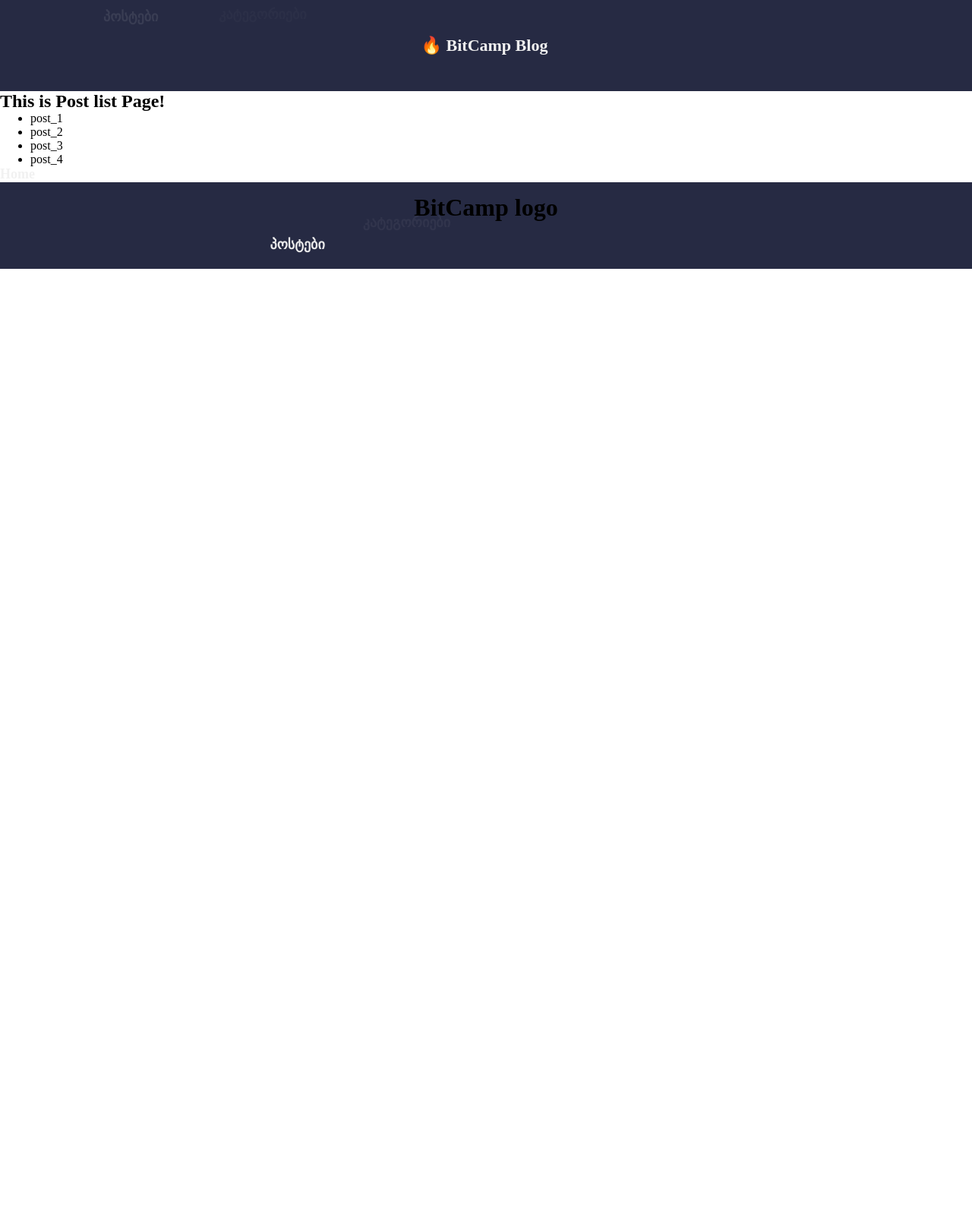
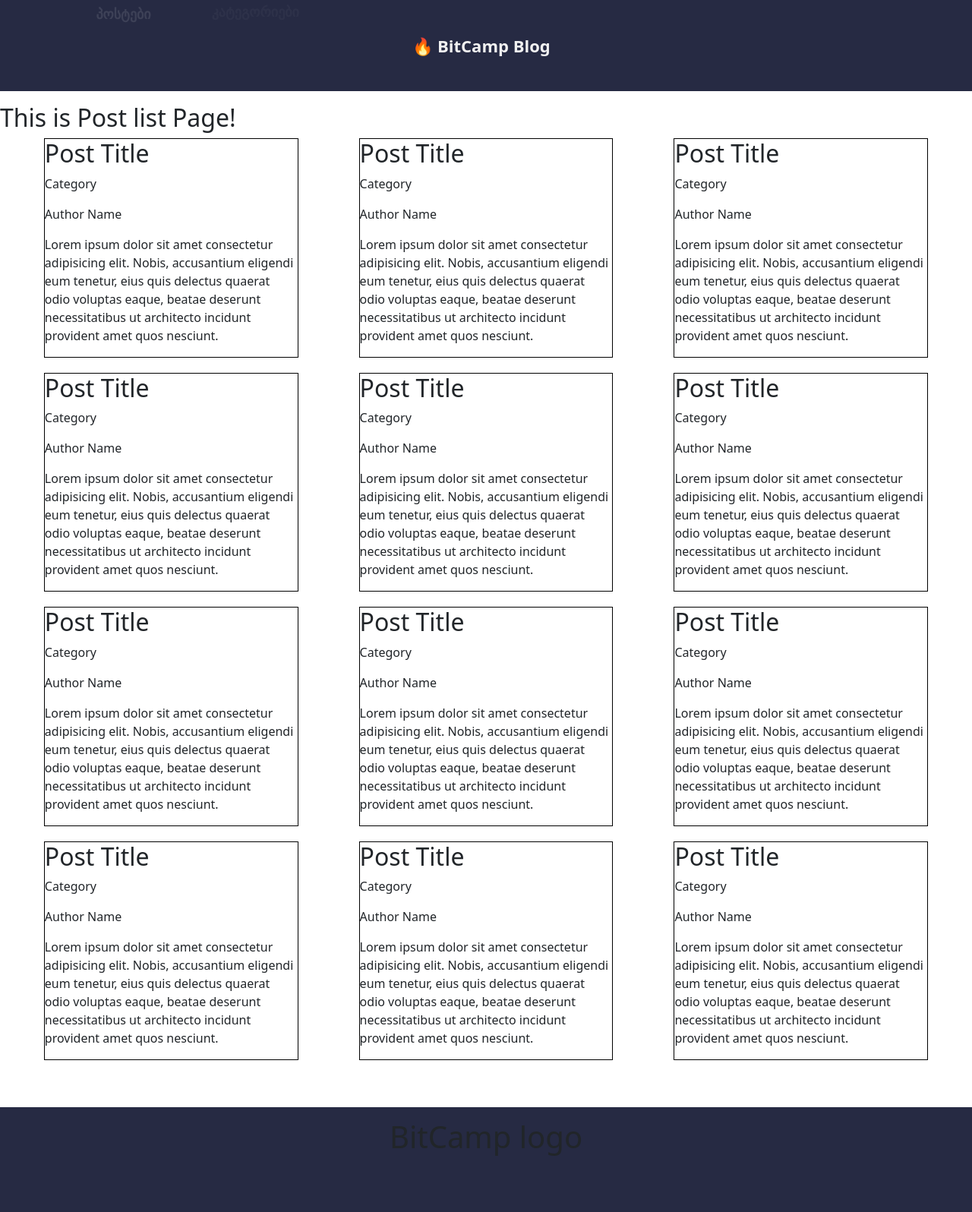
Before and after one commit to Pirmsho/bitcamp-blog-django, a Django app: page /posts/ in a window 1280 px wide. Shown: the whole page at 76% size. Before the commit the page ends 354 px from the top, so only its background shows below. Run offline with Django 4.2, Linux system fonts and the light colour scheme; some libraries are stand-ins or nearby versions.

Commit message:
+ 1/2 post_list styling

```diff
--- /dev/null
+++ b/bitcamp/bitcamp/static/css/post_list.css
@@ -0,0 +1,9 @@
+.posts-section {
+  display: grid;
+  grid-template-columns: repeat(3, 30%);
+  justify-content: center;
+  gap: 20px 80px;
+}
+.post {
+  border: 1px solid black;
+}
--- a/bitcamp/bitcamp/static/css/style.css
+++ b/bitcamp/bitcamp/static/css/style.css
@@ -2,10 +2,17 @@
   margin: 0;
   box-sizing: border-box;
 }
+html,
 body {
-  min-height: 100vh;
+  height: 100%;
+}
+.content {
+  min-height: 100%;
+  position: relative;
+  padding-bottom: 200px;
 }
 /* navbar styles to line 152 */
+
 header {
   display: flex;
   justify-content: center;
@@ -119,6 +126,39 @@ a {
   opacity: 1;
 }
 /*  */
+
+/* footer styles from here to */
+
+.footer {
+  position: absolute;
+  bottom: 0;
+  width: 100%;
+  background-color: #262a43;
+  padding: 15px;
+  display: flex;
+  flex-direction: column;
+  justify-content: space-around;
+  gap: 15px;
+  align-items: center;
+}
+
+.footer-navigation {
+  width: 80%;
+
+  display: flex;
+  justify-content: center;
+  gap: 30px;
+  align-items: center;
+}
+.footer-nav-item {
+  padding: 5px 10px;
+  transition: all 0.3s;
+}
+.footer-nav-item:hover {
+  border-left: #f1f1f1 1px solid;
+  border-right: #f1f1f1 1px solid;
+}
+/*  */
 @media (max-width: 1300px) {
   .main-nav {
     gap: 40px;
@@ -152,39 +192,8 @@ a {
     gap: 10px;
     height: auto;
   }
+  .footer-navigation {
+    flex-direction: column;
+    gap: 10px;
+  }
 }
-
-/* footer styles from here to */
-
-.footer {
-  margin-top: auto;
-  width: 100%;
-  background-color: #262a43;
-  padding: 15px;
-  display: flex;
-  flex-direction: column;
-  justify-content: space-around;
-  gap: 15px;
-  align-items: center;
-}
-.footer-image-div {
-  flex: 1 1 auto;
-}
-.footer-navigation {
-  width: 80%;
-  display: flex;
-  justify-content: center;
-  gap: 30px;
-  align-items: center;
-}
-.footer-nav-item {
-  padding: 5px 10px;
-  transition: all 0.3s;
-}
-.footer-nav-item:hover {
-  border-left: #f1f1f1 1px solid;
-  border-right: #f1f1f1 1px solid;
-}
-.home-h {
-  height: 1000px;
-}
--- a/bitcamp/blog/templates/blog/post_list.html
+++ b/bitcamp/blog/templates/blog/post_list.html
@@ -1,12 +1,34 @@
 {% extends 'base.html' %}
+{% load static %}
+
+{% block css_files %}
+<link rel="stylesheet" href="{% static '/css/post_list.css' %}">
+{% endblock css_files %}
 
 {% block content %}
 
 <h2>
     This is Post list Page!
 </h2>
+<section class="posts-section container" x-data="{posts: [1,2,3,4,5,6,7,8,9,10,11,12]}">
+        <template x-for="post in posts">
+            <article class="post" >
+                <div class="post-header">
+                    <h2>Post Title</h2>
+                    <p class="category">Category</p>
+                    <div class="post-author-div">
+                        <div class="author-img"></div>
+                        <p class="author-name">Author Name</p>
+                    </div>
+                </div>
+                <div class="post-content">
+                    <p class="post-description">Lorem ipsum dolor sit amet consectetur adipisicing elit. Nobis, accusantium eligendi eum tenetur, eius quis delectus quaerat odio voluptas eaque, beatae deserunt necessitatibus ut architecto incidunt provident amet quos nesciunt.</p>
+                </div>
+            </article>
+        </template>
+</section>
 
-{% if list %}
+{% comment %} {% if list %}
 <ul>
     {% for item in list %}
     <li>
@@ -18,7 +40,7 @@
     </li>
     {% endfor %}
     {% endif %}
-</ul>
+</ul> {% endcomment %}
 
-<a href="{% url 'home' %}">Home</a>
+
 {% endblock %}
--- a/bitcamp/templates/base.html
+++ b/bitcamp/templates/base.html
@@ -8,6 +8,8 @@
     <meta name="viewport" content="width=device-width, initial-scale=1.0">
     <title>🔥 BitCamp Blog</title>
     <link rel="stylesheet" href="https://cdn.jsdelivr.net/npm/bootstrap-icons@1.3.0/font/bootstrap-icons.css">
+    <link href="https://cdn.jsdelivr.net/npm/bootstrap@5.1.3/dist/css/bootstrap.min.css" rel="stylesheet" integrity="sha384-1BmE4kWBq78iYhFldvKuhfTAU6auU8tT94WrHftjDbrCEXSU1oBoqyl2QvZ6jIW3" crossorigin="anonymous">
+    <script src="https://cdn.jsdelivr.net/npm/bootstrap@5.1.3/dist/js/bootstrap.bundle.min.js" integrity="sha384-ka7Sk0Gln4gmtz2MlQnikT1wXgYsOg+OMhuP+IlRH9sENBO0LRn5q+8nbTov4+1p" crossorigin="anonymous"></script>
     <link rel="stylesheet" href="{% static 'css/style.css' %}">
     {% block css_files %} {% endblock css_files %}
     <script defer src="https://unpkg.com/alpinejs@3.8.0/dist/cdn.min.js"></script>
@@ -18,14 +20,16 @@
 </head>
 
 <body>
+<div class="content">
+{% include 'includes/navbar.html' %}
 
-{% include 'includes/navbar.html' %}
+
 
 {% block content %}
 
 {% endblock %}
 
 {% include 'includes/footer.html' %}
-
+</div>
 </body>
 </html>
```
Also changed, not shown: bitcamp/templates/home.html (+13 -4 lines), bitcamp/bitcamp/static/css/home.css (added).
